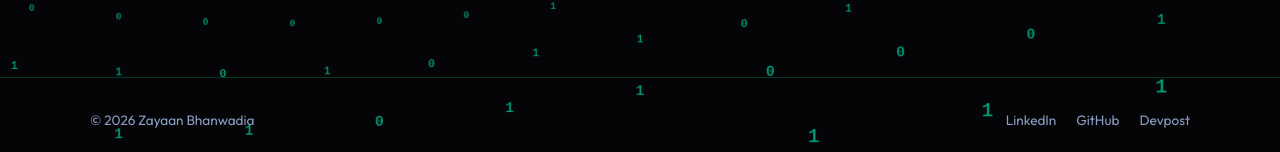
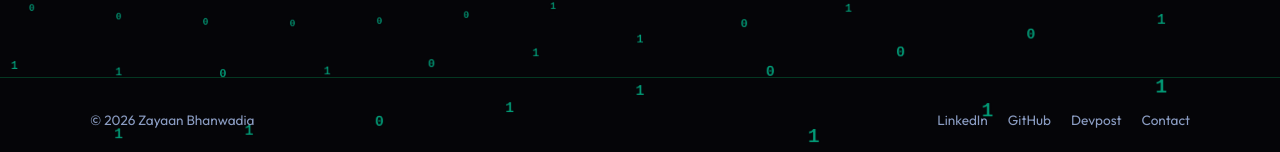
Before and after one commit to ZayaanB/Zayaan, a Next.js app: page /education in a window 1280 px wide. Shown: the part 636-788 px from the top of the page. Built offline with nearby package versions, Linux system fonts and the light colour scheme.

Commit message:
Add contact section to footer

```diff
--- a/components/layout/Footer.tsx
+++ b/components/layout/Footer.tsx
@@ -13,6 +13,9 @@ export default function Footer() {
           <a href="https://devpost.com/zayaan1509" target="_blank" rel="noopener noreferrer">
             Devpost
           </a>
+          <a href="mailto:zayaan1509@gmail.com">
+            Contact
+          </a>
         </div>
       </div>
     </footer>
```
